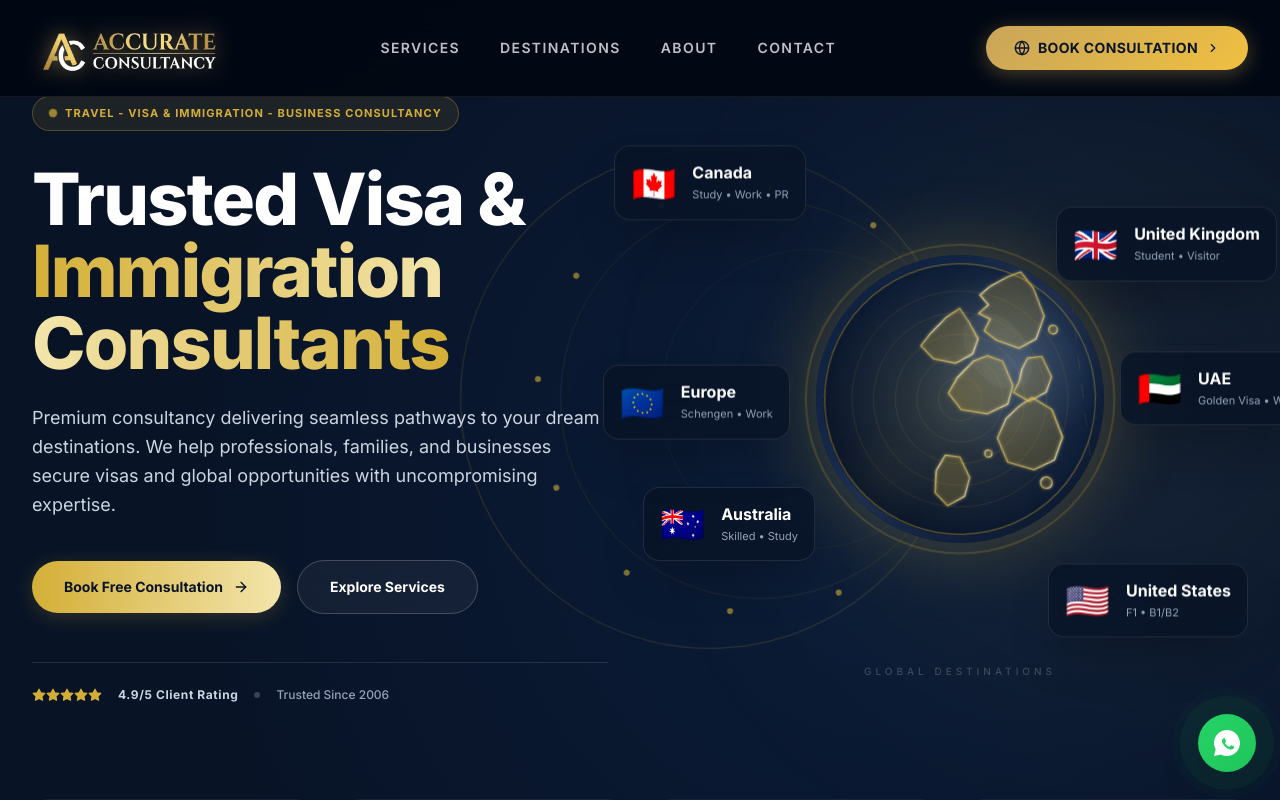
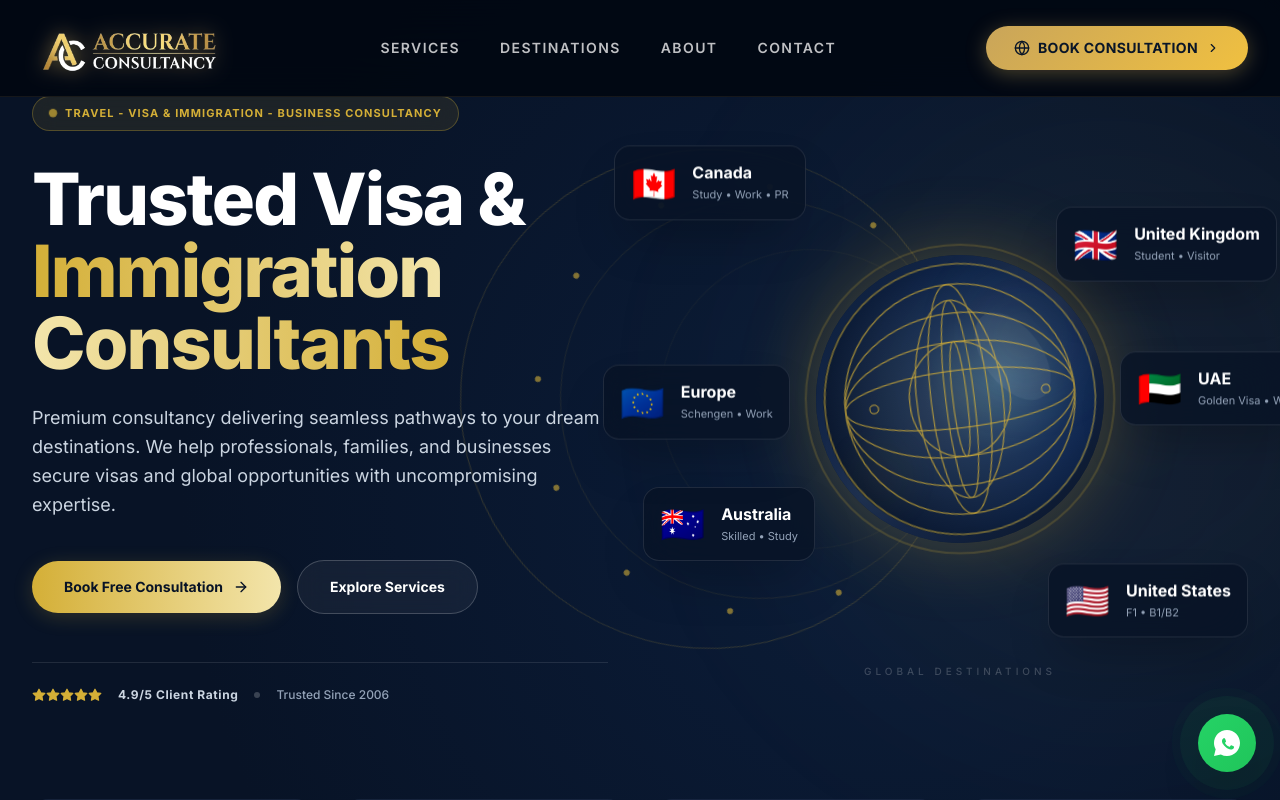
Before and after one commit to imran1001/Accurate-ConsultancyV3, a React (Vite) app: page / in a window 1280 px wide. Shown: the top 800 px of the page. Built offline with nearby package versions, Linux system fonts and the light colour scheme.

Commit message:
Update globe section and related comments

```diff
--- a/src/components/Hero.jsx
+++ b/src/components/Hero.jsx
@@ -88,7 +88,7 @@ const Hero = () => {
           </div>
         </div>
 
-        {/* =========== UPGRADED GLOBE SECTION =========== */}
+        {/* =========== GLOBE WITH GOLD WIREFRAME =========== */}
         <div className="lg:col-span-6 flex flex-col items-center justify-center relative min-h-[540px] mt-12 lg:mt-0">
 
           {/* Rotating decorative gold rings */}
@@ -115,81 +115,61 @@ const Hero = () => {
             })}
           </div>
 
-          {/* ===== IMPRESSIVE GLOBE ===== */}
+          {/* ===== SIMPLE BLUE SPHERE + GOLD LINES ===== */}
           <div className="relative w-72 h-72 rounded-full shadow-[0_0_80px_rgba(212,175,55,0.3)] flex items-center justify-center group">
 
-            {/* Outer gold glow ring */}
+            {/* Outer gold glow ring (pulsing) */}
             <div className="absolute -inset-1 rounded-full border-2 border-[#D4AF37]/30 animate-pulse" />
 
-            {/* The rotating globe sphere with gradient and detailed map */}
+            {/* The globe sphere */}
             <div className="relative w-full h-full rounded-full overflow-hidden bg-gradient-to-br from-[#0B1D3A] via-[#1A2D50] to-[#081326]">
 
-              {/* Animated rotation wrapper */}
+              {/* Rotating wireframe wrapper */}
               <div className="absolute inset-0 animate-spin-globe" style={{ animationDuration: '30s' }}>
                 <svg viewBox="0 0 400 400" className="w-full h-full">
                   <defs>
-                    <radialGradient id="globeBase" cx="40%" cy="30%" r="70%">
-                      <stop offset="0%" stopColor="#2A4A7F" stopOpacity="0.9" />
-                      <stop offset="50%" stopColor="#0B1D3A" stopOpacity="0.8" />
-                      <stop offset="100%" stopColor="#081326" stopOpacity="0.9" />
+                    <radialGradient id="blueSphere" cx="45%" cy="35%" r="70%">
+                      <stop offset="0%" stopColor="#2A5A8F" stopOpacity="0.95" />
+                      <stop offset="40%" stopColor="#0F2B5C" stopOpacity="0.9" />
+                      <stop offset="100%" stopColor="#081326" stopOpacity="0.95" />
                     </radialGradient>
-                    <linearGradient id="goldContinent" x1="0%" y1="0%" x2="100%" y2="100%">
-                      <stop offset="0%" stopColor="#D4AF37" stopOpacity="0.6" />
-                      <stop offset="50%" stopColor="#F3E5AB" stopOpacity="0.8" />
-                      <stop offset="100%" stopColor="#D4AF37" stopOpacity="0.6" />
-                    </linearGradient>
-                    <radialGradient id="glowGlobe" cx="50%" cy="50%" r="50%">
-                      <stop offset="0%" stopColor="#D4AF37" stopOpacity="0.2" />
+                    <radialGradient id="sphereGlow" cx="50%" cy="50%" r="50%">
+                      <stop offset="0%" stopColor="#D4AF37" stopOpacity="0.15" />
                       <stop offset="100%" stopColor="#D4AF37" stopOpacity="0" />
                     </radialGradient>
-                    <filter id="goldGlow">
-                      <feGaussianBlur stdDeviation="2" result="blur" />
-                      <feMerge>
-                        <feMergeNode in="blur" />
-                        <feMergeNode in="SourceGraphic" />
-                      </feMerge>
-                    </filter>
                   </defs>
 
-                  {/* Sphere background */}
-                  <circle cx="200" cy="200" r="190" fill="url(#globeBase)" />
-                  <circle cx="200" cy="200" r="190" fill="url(#glowGlobe)" />
+                  {/* Blue sphere background */}
+                  <circle cx="200" cy="200" r="190" fill="url(#blueSphere)" />
+                  <circle cx="200" cy="200" r="190" fill="url(#sphereGlow)" />
 
-                  {/* Latitude/Longitude grid (gold) */}
-                  <g stroke="#D4AF37" strokeWidth="0.7" fill="none" opacity="0.25">
-                    {[40, 80, 120, 160, 200, 240, 280, 320].map(lon => (
-                      <path key={lon} d={`M ${lon},30 A 160,160 0 0,1 ${lon+20},30`} />
-                    ))}
-                    {[30, 60, 90, 120, 150].map(lat => (
-                      <circle key={lat} cx="200" cy="200" r={lat} />
-                    ))}
+                  {/* Gold wireframe – latitude lines (horizontal arcs) */}
+                  <g stroke="#D4AF37" strokeWidth="1.8" fill="none" opacity="0.7">
+                    {/* Equator */}
+                    <ellipse cx="200" cy="200" rx="160" ry="40" />
+                    {/* Latitude lines at ±30°, ±60° */}
+                    <ellipse cx="200" cy="200" rx="138" ry="20" />
+                    <ellipse cx="200" cy="200" rx="138" ry="60" />
+                    <ellipse cx="200" cy="200" rx="80" ry="10" />
+                    <ellipse cx="200" cy="200" rx="80" ry="70" />
+                    {/* Poles (small circles) */}
+                    <circle cx="200" cy="80" r="6" />
+                    <circle cx="200" cy="320" r="6" />
                   </g>
 
-                  {/* Detailed continents with gold outlines and soft fill */}
-                  <g fill="rgba(212,175,55,0.12)" stroke="url(#goldContinent)" strokeWidth="1.8" filter="url(#goldGlow)">
-                    {/* North America - more detailed */}
-                    <path d="M 60,80 L 100,70 L 130,85 L 140,110 L 125,140 L 110,155 L 95,145 L 85,160 L 75,145 L 60,155 L 50,140 L 40,115 L 35,95 Z" />
-                    {/* South America */}
-                    <path d="M 95,175 L 120,165 L 140,175 L 150,200 L 140,230 L 120,245 L 105,230 L 85,205 L 75,185 Z" />
-                    {/* Europe */}
-                    <path d="M 155,80 L 185,70 L 205,80 L 215,105 L 200,125 L 185,115 L 170,110 L 155,100 Z" />
-                    {/* Africa */}
-                    <path d="M 155,135 L 190,125 L 215,135 L 225,165 L 215,200 L 190,215 L 170,200 L 150,175 L 145,155 Z" />
-                    {/* Asia */}
-                    <path d="M 230,75 L 270,65 L 300,80 L 310,110 L 295,145 L 260,155 L 235,140 L 220,120 L 210,100 Z" />
-                    {/* Australia */}
-                    <path d="M 280,210 L 310,200 L 335,210 L 345,235 L 325,250 L 295,245 L 275,230 Z" />
-                    {/* Additional islands (Japan, UK, etc.) - small */}
-                    <circle cx="330" cy="95" r="8" />
-                    <circle cx="120" cy="60" r="6" />
-                    <circle cx="280" cy="170" r="5" />
+                  {/* Gold wireframe – longitude lines (vertical ellipses) */}
+                  <g stroke="#D4AF37" strokeWidth="1.8" fill="none" opacity="0.7">
+                    <ellipse cx="200" cy="200" rx="40" ry="160" />
+                    <ellipse cx="200" cy="200" rx="80" ry="160" />
+                    <ellipse cx="200" cy="200" rx="120" ry="160" />
+                    <ellipse cx="200" cy="200" rx="160" ry="160" />
                   </g>
 
-                  {/* Gold ring outline on the globe edge */}
-                  <circle cx="200" cy="200" r="188" fill="none" stroke="#D4AF37" strokeWidth="2" opacity="0.4" />
+                  {/* Outer gold ring around the sphere */}
+                  <circle cx="200" cy="200" r="188" stroke="#D4AF37" strokeWidth="2.5" fill="none" opacity="0.5" />
 
-                  {/* Shine effect (top-left highlight) */}
-                  <ellipse cx="140" cy="140" rx="60" ry="40" fill="rgba(255,255,255,0.04)" transform="rotate(-30, 140, 140)" />
+                  {/* Subtle shine (top-left highlight) */}
+                  <ellipse cx="150" cy="120" rx="70" ry="40" fill="rgba(255,255,255,0.06)" transform="rotate(-30, 150, 120)" />
                 </svg>
               </div>
 
@@ -223,7 +203,7 @@ const Hero = () => {
             Global Destinations
           </div>
         </div>
-        {/* =========== END UPGRADED GLOBE =========== */}
+        {/* =========== END GLOBE =========== */}
 
       </div>
 
```
